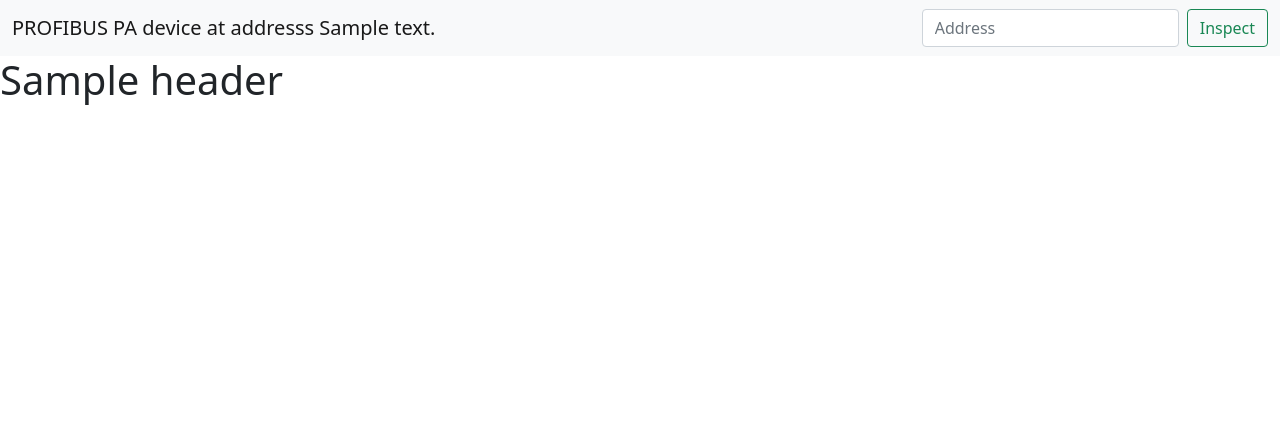
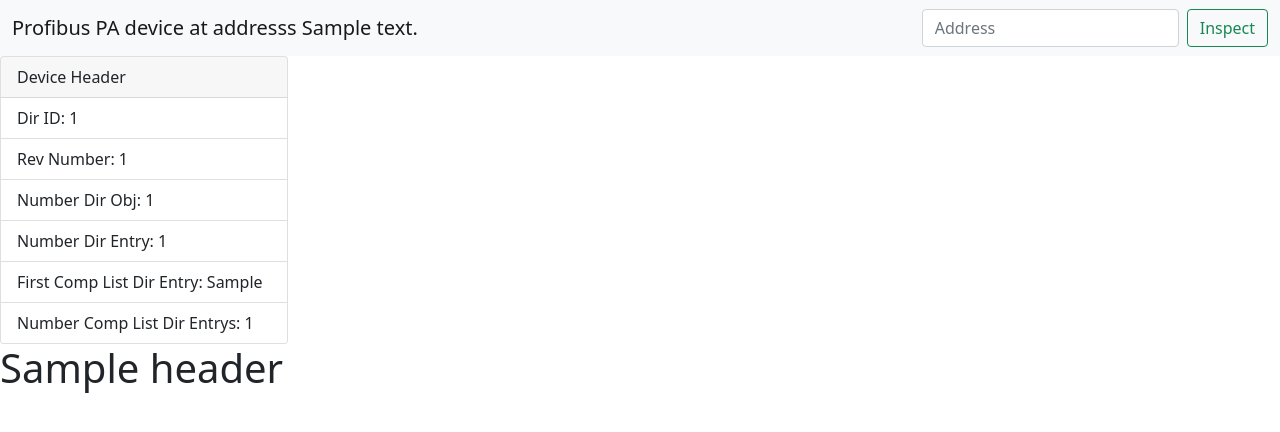
Before and after one commit to Jannusch/ProfibusPA-Inspector-IKS-Praktikum-TU-Dresden, a Flask app: template templates/device.html in a window 1280 px wide. Shown: the top 432 px of the page. Run offline with Flask 2, Linux system fonts and the light colour scheme; the template is opened without the code that fills it: most values are stand-ins (such as "Sample title", 1, 10 or a date in 2020); parts of the project's set-up code (start-up, migrations or seed data) failed here and were passed over.

Commit message:
add Device Header to GUI

```diff
--- a/templates/device.html
+++ b/templates/device.html
@@ -3,13 +3,13 @@
     <head>
         <link href="https://cdn.jsdelivr.net/npm/bootstrap@5.0.1/dist/css/bootstrap.min.css" rel="stylesheet" integrity="sha384-+0n0xVW2eSR5OomGNYDnhzAbDsOXxcvSN1TPprVMTNDbiYZCxYbOOl7+AMvyTG2x" crossorigin="anonymous">
         <script src="https://cdn.jsdelivr.net/npm/bootstrap@5.0.1/dist/js/bootstrap.bundle.min.js" integrity="sha384-gtEjrD/SeCtmISkJkNUaaKMoLD0//ElJ19smozuHV6z3Iehds+3Ulb9Bn9Plx0x4" crossorigin="anonymous"></script>
-        <title>PROFIBus PA Inspector</title>
+        <title>Profibus PA Inspector</title>
     </head>
     <body>
 
         <nav class="navbar navbar-light bg-light">
             <div class="container-fluid">
-              <a class="navbar-brand">PROFIBUS PA device at addresss {{device.address}}</a>
+              <a class="navbar-brand">Profibus PA device at addresss {{device.address}}</a>
               <form class="d-flex">
                 <input class="form-control me-2" type="number" placeholder="Address" aria-label="Search">
                 <button class="btn btn-outline-success" type="submit">Inspect</button>
@@ -17,6 +17,19 @@
             </div>
           </nav>
 
+        <div class="card" style="width: 18rem;">
+          <div class="card-header">
+            Device Header
+          </div>
+          <ul class="list-group list-group-flush">
+            <li class="list-group-item">Dir ID: {{device.header.dir_id}}</li>
+            <li class="list-group-item">Rev Number: {{device.header.rev_number}}</li>
+            <li class="list-group-item">Number Dir Obj: {{device.header.num_dir_obj}}</li>
+            <li class="list-group-item">Number Dir Entry: {{device.header.num_dir_entry}}</li>
+            <li class="list-group-item">First Comp List Dir Entry: {{device.header.first_comp_list_dir_entry}}</li>
+            <li class="list-group-item">Number Comp List Dir Entrys: {{device.header.num_comp_list_dir_entry}}</li>
+          </ul>
+        </div>
         <h1>{{device.header}}</h1>
 
     </body>
```
Also changed, not shown: Device.py (+6 -6 lines).
